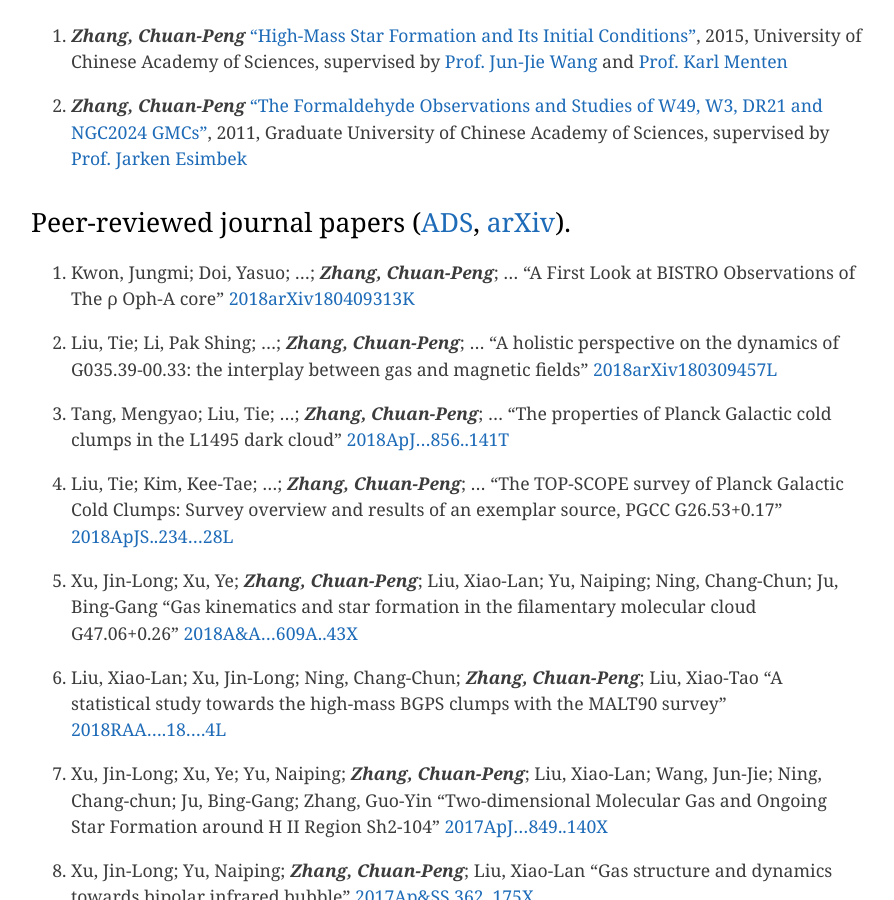
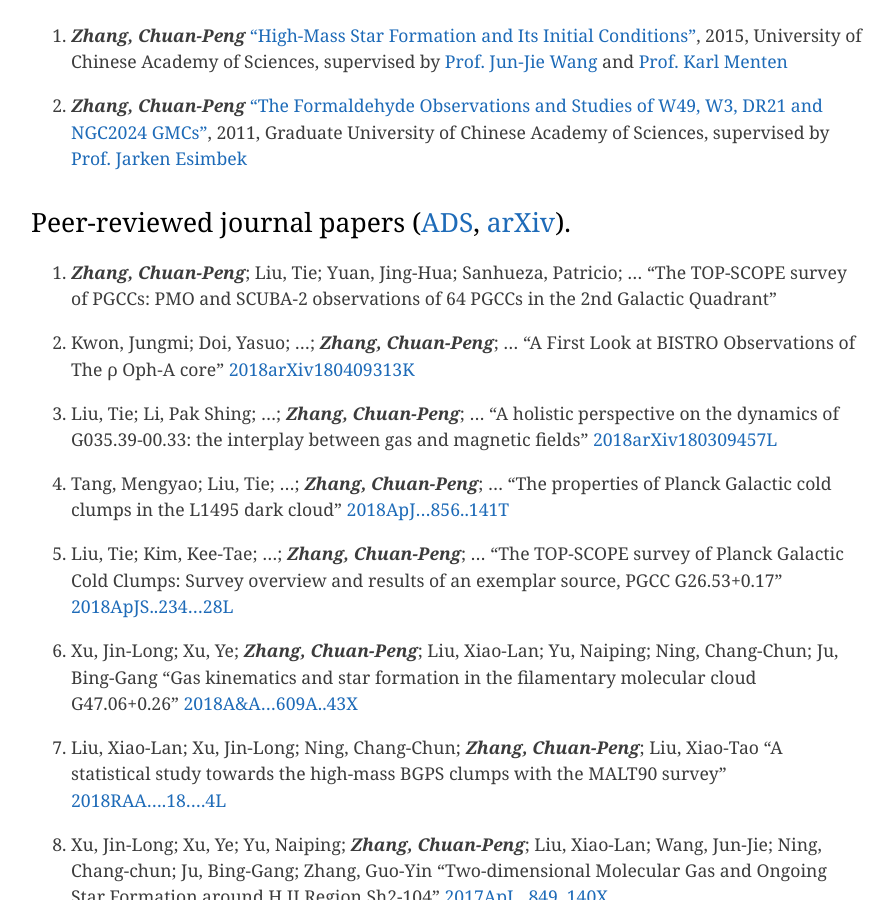
Before and after one commit to zcp521/zcp521.github.io, a Jekyll site: the page built from pub.md, in a window 1280 px wide and 900 px high, scrolled down 476 px. Shown: the whole window, without its empty margins (193-1087 px from the left). Built offline with Jekyll 4.4.1, drawn with Linux system fonts in a browser that asks for light colours; some of the changed text lies outside the part shown.

Commit message:
Update pub.md

```diff
--- a/pub.md
+++ b/pub.md
@@ -13,6 +13,10 @@ tagline: "My publication list"
 
 
 ## Peer-reviewed journal papers ([ADS](http://adsabs.harvard.edu/cgi-bin/nph-abs_connect?library&libname=zhang&libid=5a4fdfbd89), [arXiv](https://arxiv.org/a/zhang_c_2.html)).
+
+
+26. ***Zhang, Chuan-Peng***; Liu, Tie;  Yuan, Jing-Hua; Sanhueza, Patricio; ...
+	"The TOP-SCOPE survey of PGCCs: PMO and SCUBA-2 observations of 64 PGCCs in the 2nd Galactic Quadrant"
 
 25. Kwon, Jungmi; Doi, Yasuo; ...; ***Zhang, Chuan-Peng***; ...
 	"A First Look at BISTRO Observations of The ρ Oph-A core"
@@ -143,6 +147,8 @@ tagline: "My publication list"
 
 ## Observations
 
+12. PI: ***Zhang, C.-P.***, IRAM 30m, #024-18, 20.0h
+	"How to explain the extremely narrow linewidth in G157.25?"
 
 11. PI: ***Zhang, C.-P.***, JCMT 15m, #M16BP024, 75.0h
 	"The depletion of different species in dark and dense clumps"
```
